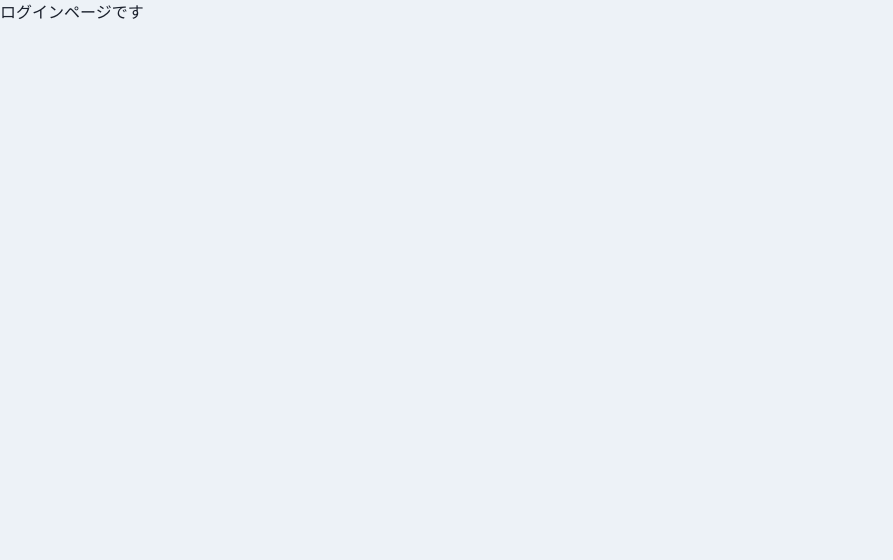
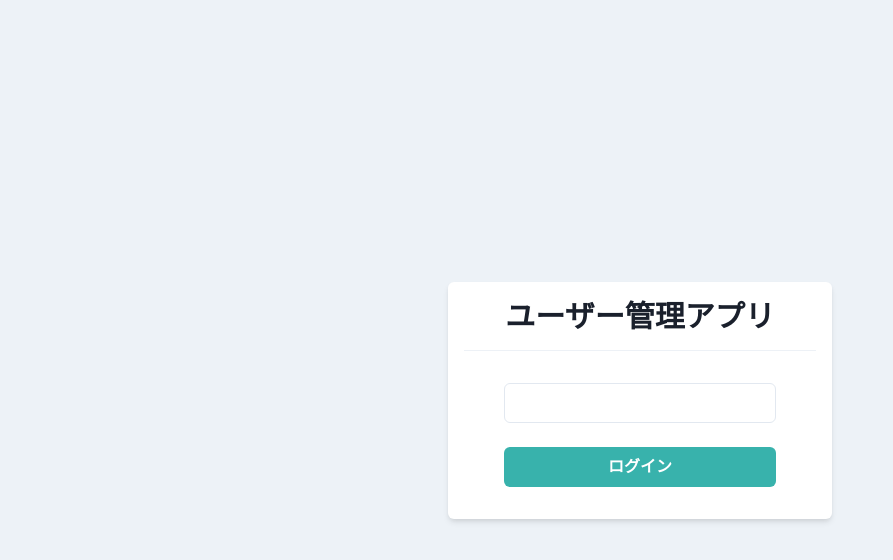
Before and after one commit to masayuki-0319/-jakee-react-typescript, a React (Create React App) app: page / in a window 1280 px wide. Shown: the top 560 px of the page, without its empty margins (0-893 px from the left). Built offline with nearby package versions, Linux system fonts and the light colour scheme.

Commit message:
ログイン画面に部品のみ配置

```diff
--- a/src/components/pages/Login.tsx
+++ b/src/components/pages/Login.tsx
@@ -1,5 +1,29 @@
+import {
+  Box,
+  Button,
+  Divider,
+  Flex,
+  Heading,
+  Input,
+  Stack,
+} from "@chakra-ui/react";
 import React, { memo } from "react";
 
 export const Login: React.FC = memo(() => {
-  return <p>ログインページです</p>;
+  return (
+    <Flex align="center" justify="center" height="100vh">
+      <Box bg="white" w="sm" p={4} borderRadius="md" shadow="md">
+        <Heading as="h1" size="lg" textAlign="center">
+          ユーザー管理アプリ
+        </Heading>
+        <Divider my={4} />
+        <Stack spacing={6} py={4} px={10}>
+          <Input placehodler="ユーザーID" />
+          <Button bg="teal.400" color="white" _hover={{ opacity: 0.8 }}>
+            ログイン
+          </Button>
+        </Stack>
+      </Box>
+    </Flex>
+  );
 });
```
